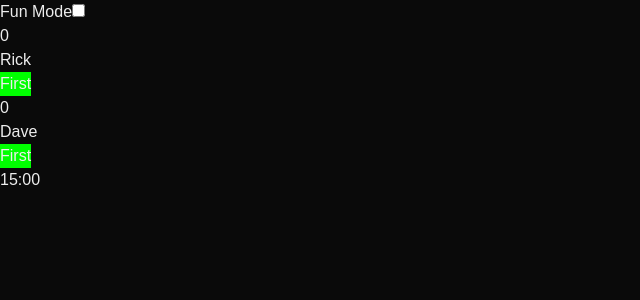
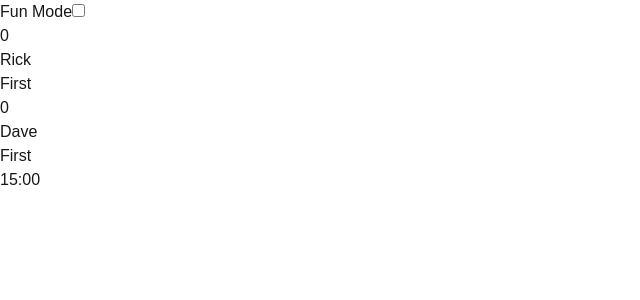
Before and after one commit to Eacaw/H2-Early-Crew, a Next.js app: page / in a window 1280 px wide. Shown: the top 300 px of the page, without its empty margins (0-640 px from the left). Built offline with nearby package versions, Linux system fonts and the light colour scheme.

Commit message:
Refactor global styles and add GSI material button styles

```diff
--- a/src/app/globals.css
+++ b/src/app/globals.css
@@ -3,10 +3,15 @@
 @tailwind utilities;
 
 :root {
-  --background: #0a0a0a;
-  --foreground: #ededed;
-  --green-gradient: linear-gradient(90deg, #00ff00, #008000);
-  --green-ui: #00ff00;
+  --background: #ffffff;
+  --foreground: #171717;
+}
+
+@media (prefers-color-scheme: dark) {
+  :root {
+    --background: #0a0a0a;
+    --foreground: #ededed;
+  }
 }
 
 body {
@@ -15,11 +20,112 @@
   font-family: Arial, Helvetica, sans-serif;
 }
 
-button {
-  background: var(--green-ui);
-  color: var(--foreground);
+.gsi-material-button {
+  -moz-user-select: none;
+  -webkit-user-select: none;
+  -ms-user-select: none;
+  -webkit-appearance: none;
+  background-color: #f2f2f2;
+  background-image: none;
+  border: none;
+  -webkit-border-radius: 20px;
+  border-radius: 20px;
+  -webkit-box-sizing: border-box;
+  box-sizing: border-box;
+  color: #1f1f1f;
+  cursor: pointer;
+  font-family: "Roboto", arial, sans-serif;
+  font-size: 14px;
+  height: 40px;
+  letter-spacing: 0.25px;
+  outline: none;
+  overflow: hidden;
+  padding: 0 12px;
+  position: relative;
+  text-align: center;
+  -webkit-transition: background-color 0.218s, border-color 0.218s,
+    box-shadow 0.218s;
+  transition: background-color 0.218s, border-color 0.218s, box-shadow 0.218s;
+  vertical-align: middle;
+  white-space: nowrap;
+  width: auto;
+  max-width: 400px;
+  min-width: min-content;
 }
 
-input[type="checkbox"] {
-  accent-color: var(--green-ui);
+.gsi-material-button .gsi-material-button-icon {
+  height: 20px;
+  margin-right: 12px;
+  min-width: 20px;
+  width: 20px;
 }
+
+.gsi-material-button .gsi-material-button-content-wrapper {
+  -webkit-align-items: center;
+  align-items: center;
+  display: flex;
+  -webkit-flex-direction: row;
+  flex-direction: row;
+  -webkit-flex-wrap: nowrap;
+  flex-wrap: nowrap;
+  height: 100%;
+  justify-content: space-between;
+  position: relative;
+  width: 100%;
+}
+
+.gsi-material-button .gsi-material-button-contents {
+  -webkit-flex-grow: 1;
+  flex-grow: 1;
+  font-family: "Roboto", arial, sans-serif;
+  font-weight: 500;
+  overflow: hidden;
+  text-overflow: ellipsis;
+  vertical-align: top;
+}
+
+.gsi-material-button .gsi-material-button-state {
+  -webkit-transition: opacity 0.218s;
+  transition: opacity 0.218s;
+  bottom: 0;
+  left: 0;
+  opacity: 0;
+  position: absolute;
+  right: 0;
+  top: 0;
+}
+
+.gsi-material-button:disabled {
+  cursor: default;
+  background-color: #ffffff61;
+}
+
+.gsi-material-button:disabled .gsi-material-button-state {
+  background-color: #1f1f1f1f;
+}
+
+.gsi-material-button:disabled .gsi-material-button-contents {
+  opacity: 38%;
+}
+
+.gsi-material-button:disabled .gsi-material-button-icon {
+  opacity: 38%;
+}
+
+.gsi-material-button:not(:disabled):active .gsi-material-button-state,
+.gsi-material-button:not(:disabled):focus .gsi-material-button-state {
+  background-color: #001d35;
+  opacity: 12%;
+}
+
+.gsi-material-button:not(:disabled):hover {
+  -webkit-box-shadow: 0 1px 2px 0 rgba(60, 64, 67, 0.3),
+    0 1px 3px 1px rgba(60, 64, 67, 0.15);
+  box-shadow: 0 1px 2px 0 rgba(60, 64, 67, 0.3),
+    0 1px 3px 1px rgba(60, 64, 67, 0.15);
+}
+
+.gsi-material-button:not(:disabled):hover .gsi-material-button-state {
+  background-color: #001d35;
+  opacity: 8%;
+}
```
